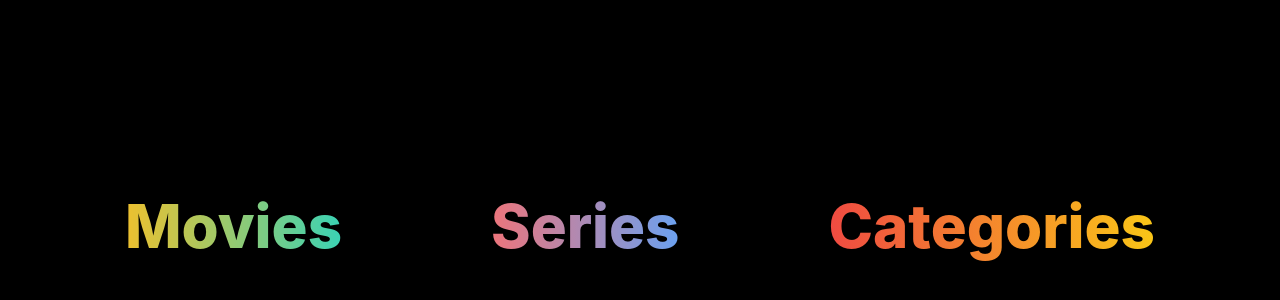
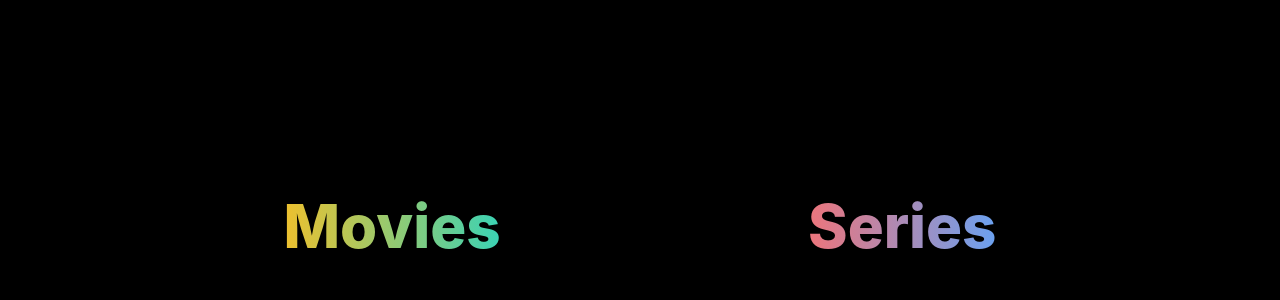
Before and after one commit to kody435/riddles, a Next.js app: page / in a window 1280 px wide. Shown: the part 218-518 px from the top of the page. Built offline with nearby package versions, Linux system fonts and the light colour scheme.

Commit message:
Removed Extra "categories" related files

```diff
--- a/pages/index.tsx
+++ b/pages/index.tsx
@@ -29,9 +29,6 @@ const Home = () => {
                     <Link href="/series" className='flex p-2 hover:bg-white rounded-3xl '>
                         <h2 className='text-5xl p-4 font-extrabold lg:text-6xl bg-clip-text text-transparent bg-gradient-to-r from-red-400 to-blue-400'>Series</h2>
                     </Link>
-                    <Link href="/categories" className='flex p-2 hover:bg-white rounded-3xl '>
-                        <h2 className='text-5xl p-4 font-extrabold lg:text-6xl bg-clip-text text-transparent bg-gradient-to-l from-yellow-400 to-red-500'>Categories</h2>
-                    </Link>
                   </div>
             </div>
         </main>
```
